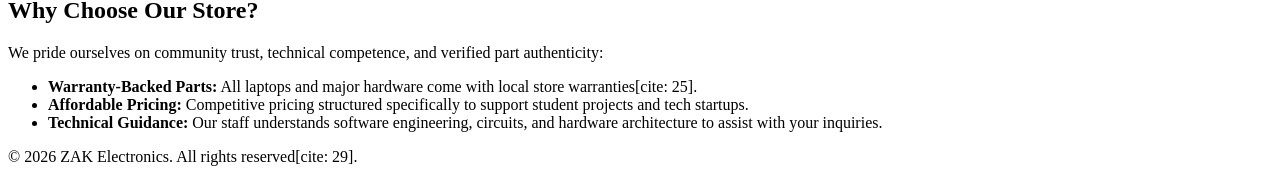
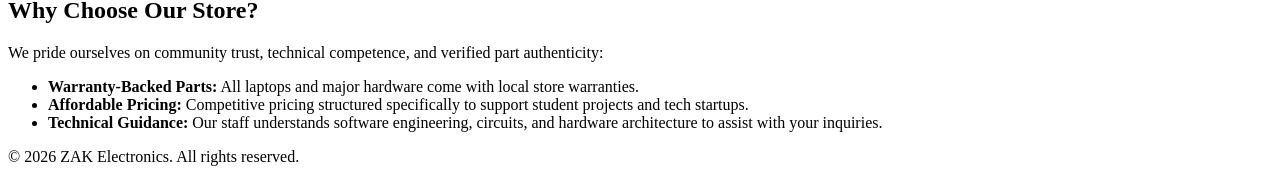
Before and after one commit to Zak2913/ZAK-Electronics, a plain HTML site: page index.html in a window 1280 px wide. Shown: the part 1120-1299 px from the top of the page. Drawn offline with Linux system fonts and the light colour scheme.

Commit message:
update the captions space

```diff
--- a/index.html
+++ b/index.html
@@ -40,7 +40,7 @@
             <h2>Why Choose Our Store?</h2>
             <p>We pride ourselves on community trust, technical competence, and verified part authenticity:</p>
             <ul>
-                <li><strong>Warranty-Backed Parts:</strong> All laptops and major hardware come with local store warranties[cite: 25].</li>
+                <li><strong>Warranty-Backed Parts:</strong> All laptops and major hardware come with local store warranties.</li>
                 <li><strong>Affordable Pricing:</strong> Competitive pricing structured specifically to support student projects and tech startups.</li>
                 <li><strong>Technical Guidance:</strong> Our staff understands software engineering, circuits, and hardware architecture to assist with your inquiries.</li>
             </ul>
@@ -48,7 +48,7 @@
     </main>
 
     <footer>
-        <p>&copy; 2026 ZAK Electronics. All rights reserved[cite: 29].</p>
+        <p>&copy; 2026 ZAK Electronics. All rights reserved.</p>
     </footer>
 </body>
 </html>
```
